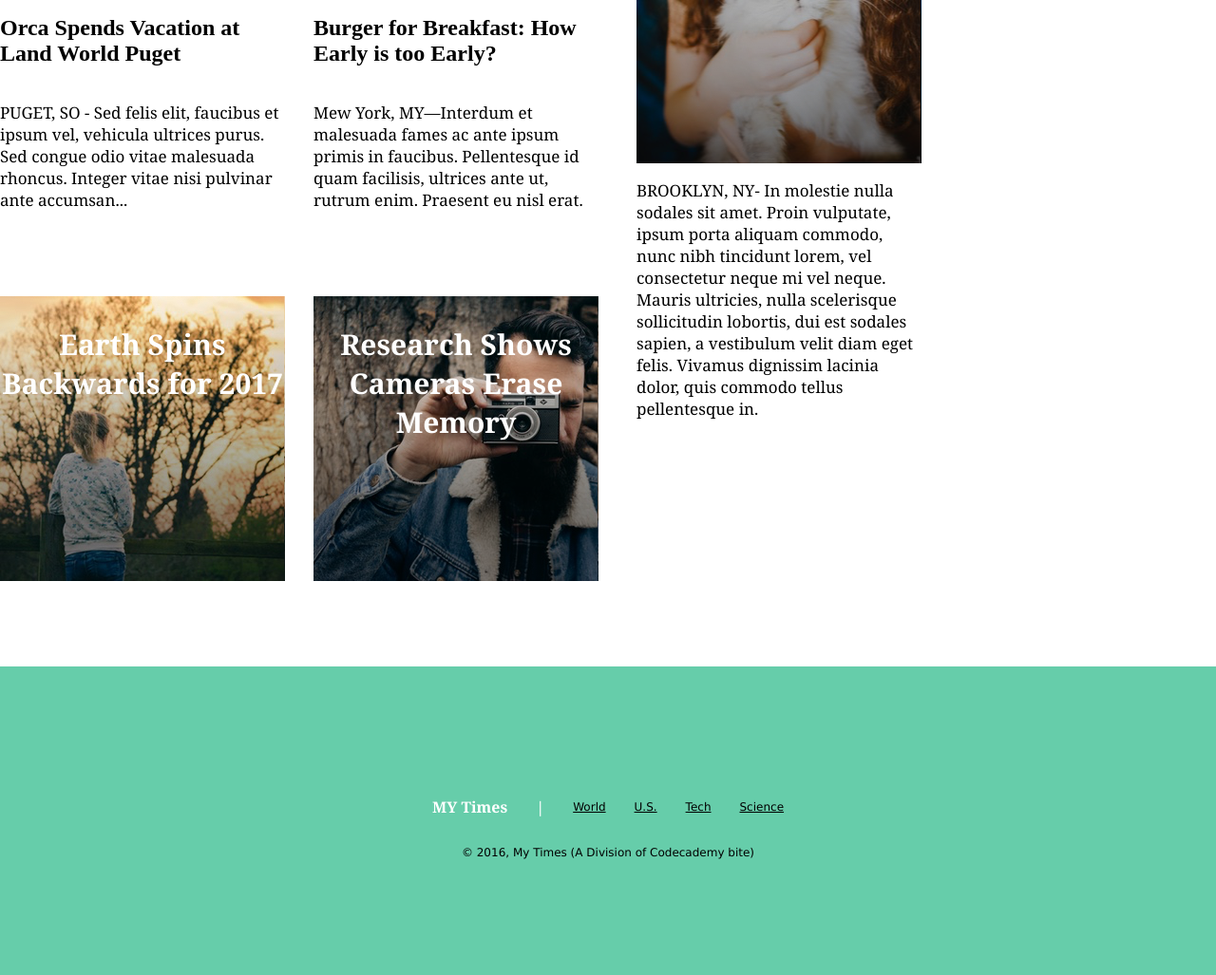
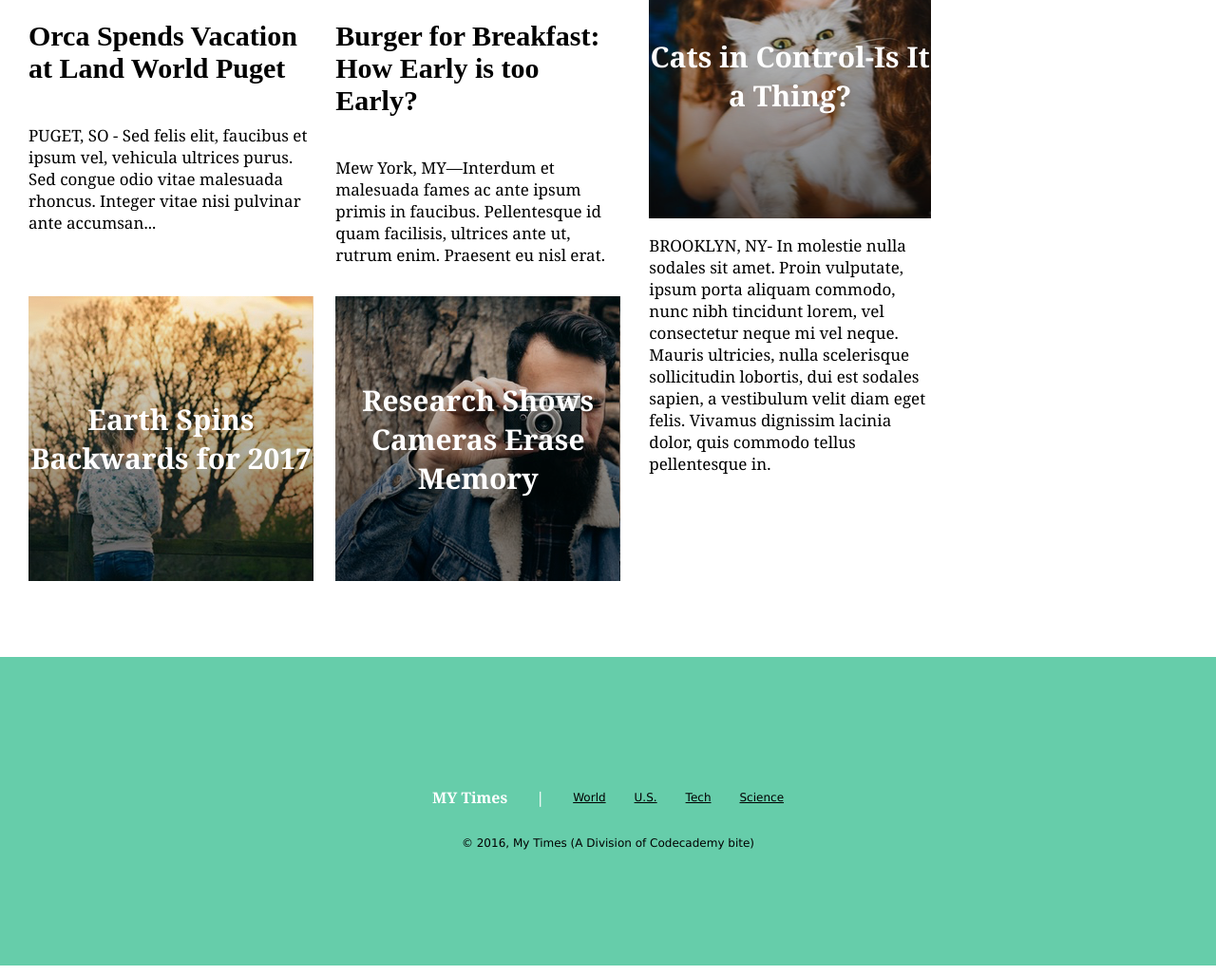
Before and after one commit to stehar14/times, a plain HTML site: page index.html in a window 1280 px wide. Shown: the part 727-1754 px from the top of the page at 95% size. Drawn offline with Linux system fonts and the light colour scheme.

Commit message:
Finish tweaks, maybe done?

```diff
--- a/resources/css/altstyle.css
+++ b/resources/css/altstyle.css
@@ -51,6 +51,7 @@ body {
 }
 
 .large {
+  margin-left: 30px;
   margin-right: 30px;
   width: 630px;
 }
@@ -85,6 +86,10 @@ body {
   justify-content: center;
 }
 
+h2 {
+  font-size: 30px;
+}
+
 .main {
   font-size: 40px;
 }
@@ -117,6 +122,9 @@ body {
 
 .image {
   height: 300px;
+  text-align: center;
+  justify-content: center;
+  align-items: center;
 }
 
 #newshead {
@@ -147,7 +155,7 @@ body {
   align-content: center;
   align-items: center;
   background-color: MediumAquamarine;
-  margin: 90px auto 0 auto;;
+  margin: 80px auto 0 auto;;
   font-family: Verdana;
   font-size: 12px;
   height: 325px;
```
